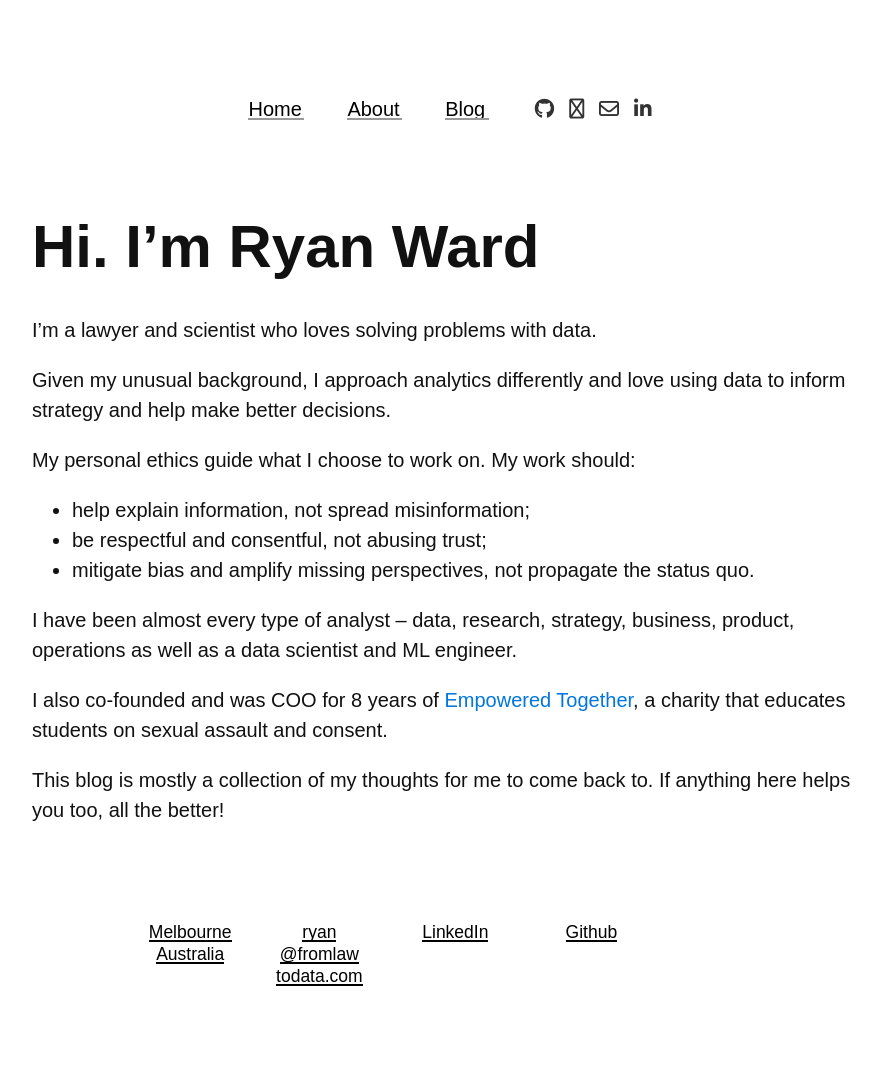
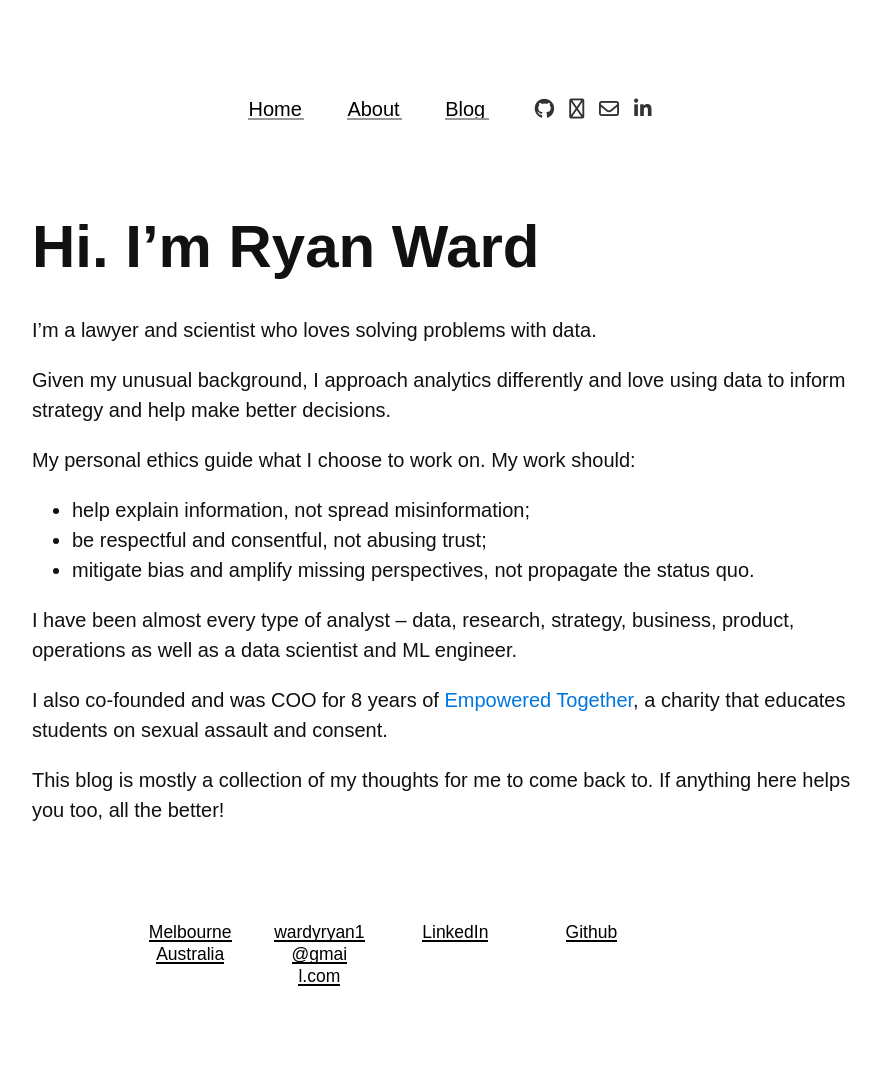
Before and after one commit to ryanward-io/ryanward-io.github.io, a Jekyll site: the page built from index.md, in a window 1280 px wide. Shown: the whole page, without its empty margins (188-1069 px from the left). Built offline with Jekyll 4.4.1, drawn with Linux system fonts in a browser that asks for light colours; nearby versions of some CDN libraries; some web fonts are replaced; our own code applies the rules of GitHub Pages for plain Markdown files.

Commit message:
Update footer email

```diff
--- a/_includes/footer.html
+++ b/_includes/footer.html
@@ -9,9 +9,9 @@
     <div class="footer-each">
       <h5>
         <a href="mailto:ryan@fromlawtodata.com">
-          <span>ryan</span><br />
-          <span>@fromlaw</span><br />
-          <span>todata.com</span>
+          <span>wardyryan1</span><br />
+          <span>@gmai</span><br />
+          <span>l.com</span>
         </a>
       </h5>
     </div>
```
